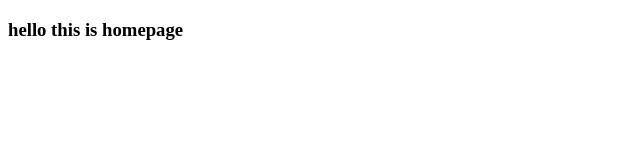
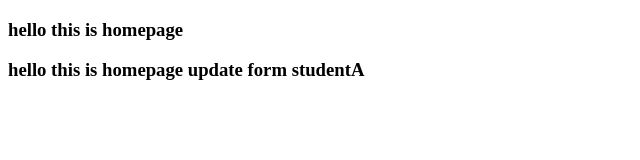
Before and after one commit to sovachana/quize, a plain HTML site: page second.html in a window 1280 px wide. Shown: the whole page, without its empty margins (0-640 px from the left). Drawn offline with Linux system fonts and the light colour scheme.

Commit message:
update second

```diff
--- a/second.html
+++ b/second.html
@@ -7,6 +7,7 @@
 </head>
 <body>
     <h3>hello this is homepage</h3>
+    <h3>hello this is homepage update form studentA</h3>
 
 </body>
 </html>
```
